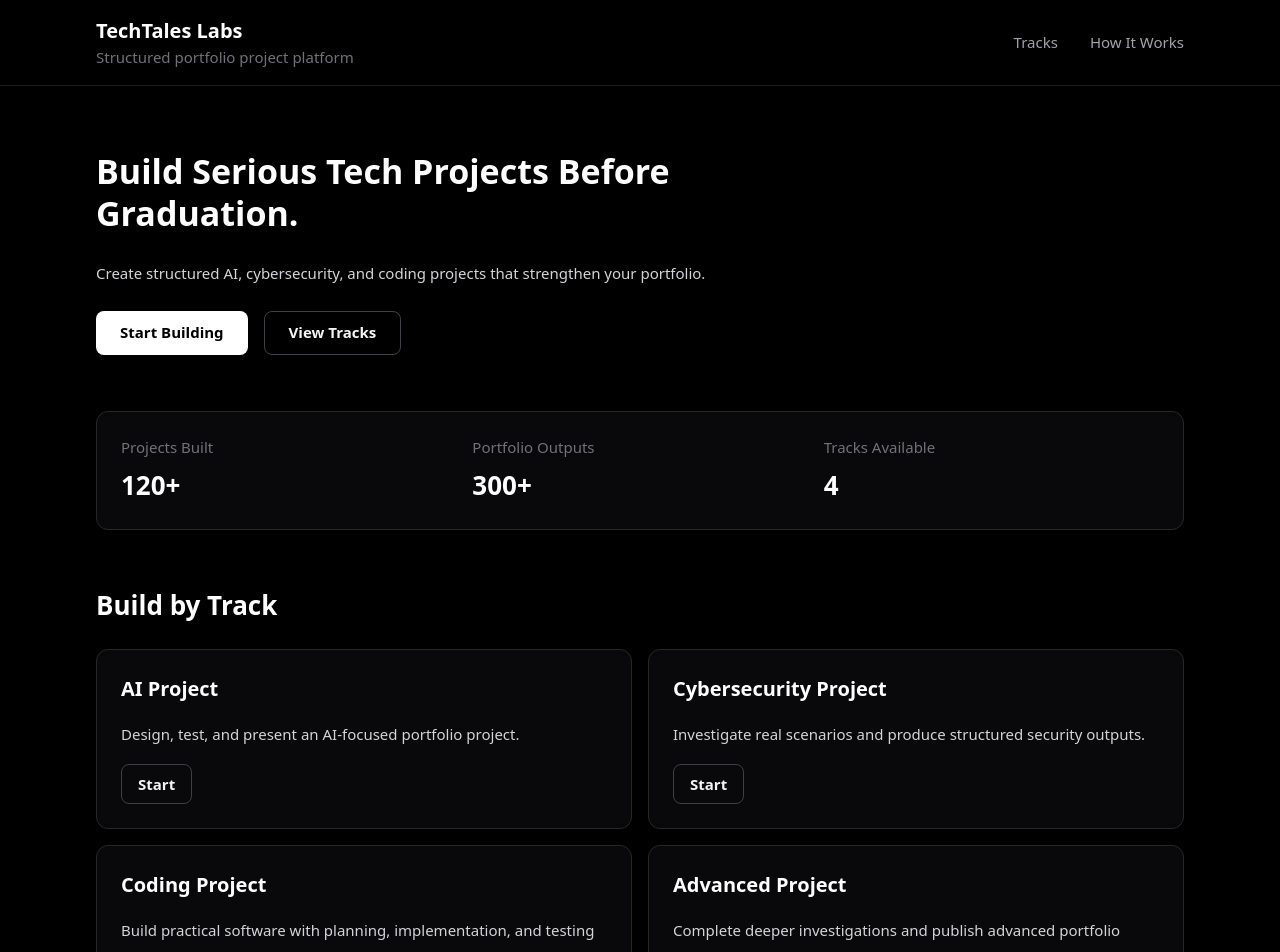
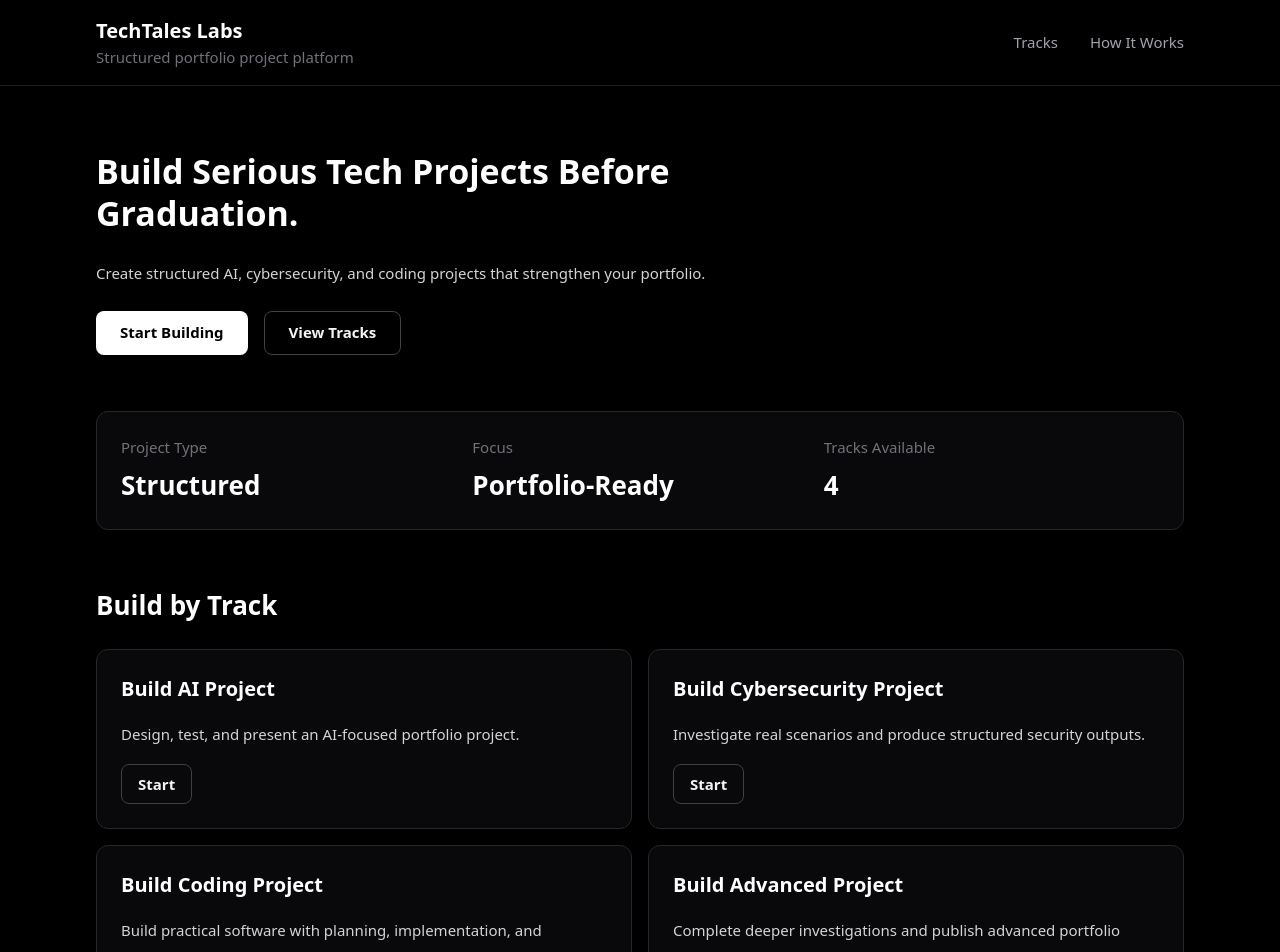
Before and after one commit to 29ms/TTLabzV1, a React (Vite) app: page / in a window 1280 px wide. Shown: the top 952 px of the page. Built offline with nearby package versions, Linux system fonts and the light colour scheme; no server answers.

Commit message:
Update Terminal.tsx

```diff
--- a/components/Terminal.tsx
+++ b/components/Terminal.tsx
@@ -1,22 +1,48 @@
-import React from 'react';
-import { LabTrack } from '../types';
+import React from "react";
+
+type LabTrack = "ETHICS" | "DEFENDER" | "EXECUTE" | "INTEL";
 
 interface TerminalProps {
   onComplete: () => void;
 }
 
 const tracks: { title: string; track: LabTrack; description: string }[] = [
-  { title: 'Build AI Project', track: 'ETHICS', description: 'Design, test, and present an AI-focused portfolio project.' },
-  { title: 'Build Cybersecurity Project', track: 'DEFENDER', description: 'Investigate real scenarios and produce structured security outputs.' },
-  { title: 'Build Coding Project', track: 'EXECUTIVE', description: 'Build practical software with planning, implementation, and testing evidence.' },
-  { title: 'Build Advanced Project', track: 'INTEL', description: 'Complete deeper investigations and publish advanced portfolio artifacts.' },
+  {
+    title: "Build AI Project",
+    track: "ETHICS",
+    description:
+      "Design, test, and present an AI-focused portfolio project.",
+  },
+  {
+    title: "Build Cybersecurity Project",
+    track: "DEFENDER",
+    description:
+      "Investigate real scenarios and produce structured security outputs.",
+  },
+  {
+    title: "Build Coding Project",
+    track: "EXECUTE",
+    description:
+      "Build practical software with planning, implementation, and reflection.",
+  },
+  {
+    title: "Build Advanced Project",
+    track: "INTEL",
+    description:
+      "Complete deeper investigations and publish advanced portfolio work.",
+  },
 ];
 
-const steps = ['Choose Track', 'Complete Structured Lab', 'Generate Portfolio Output', 'Add to Portfolio'];
+const steps = [
+  "Choose Track",
+  "Complete Structured Lab",
+  "Generate Portfolio Output",
+  "Add to Portfolio",
+];
 
 const Terminal: React.FC<TerminalProps> = ({ onComplete }) => {
   const handleStart = (track: LabTrack) => {
-    localStorage.setItem('preferredTrack', track);
+    localStorage.setItem("preferredTrack", track);
     onComplete();
   };
 
@@ -26,11 +52,24 @@ const Terminal: React.FC<TerminalProps> = ({ onComplete }) => {
         <div className="mx-auto flex max-w-6xl items-center justify-between px-6 py-4 md:px-8">
           <div>
             <p className="text-[20px] font-semibold text-white">TechTales Labs</p>
-            <p className="text-[15px] text-zinc-500">Structured portfolio project platform</p>
+            <p className="text-[15px] text-zinc-500">
+              Structured portfolio project platform
+            </p>
           </div>
+
           <nav className="hidden md:flex items-center gap-8 text-[15px] text-zinc-400">
-            <a href="#tracks" className="hover:text-white transition-colors duration-200 ease-out">Tracks</a>
-            <a href="#how-it-works" className="hover:text-white transition-colors duration-200 ease-out">How It Works</a>
+            <a
+              href="#tracks"
+              className="hover:text-white transition-colors duration-200 ease-out"
+            >
+              Tracks
+            </a>
+            <a
+              href="#how-it-works"
+              className="hover:text-white transition-colors duration-200 ease-out"
+            >
+              How It Works
+            </a>
           </nav>
         </div>
       </header>
@@ -40,9 +79,12 @@ const Terminal: React.FC<TerminalProps> = ({ onComplete }) => {
           <h1 className="text-[34px] font-semibold leading-tight text-white max-w-2xl">
             Build Serious Tech Projects Before Graduation.
           </h1>
+
           <p className="text-[15px] leading-7 text-zinc-300 max-w-3xl">
-            Create structured AI, cybersecurity, and coding projects that strengthen your portfolio.
+            Create structured AI, cybersecurity, and coding projects that
+            strengthen your portfolio.
           </p>
+
           <div className="flex flex-wrap gap-4">
             <button
               onClick={() => onComplete()}
@@ -50,6 +92,7 @@ const Terminal: React.FC<TerminalProps> = ({ onComplete }) => {
             >
               Start Building
             </button>
+
             <a
               href="#tracks"
               className="h-11 inline-flex items-center rounded-lg px-6 text-[15px] font-semibold border border-zinc-700 text-zinc-100 hover:border-zinc-500 transition-colors duration-200 ease-out"
@@ -62,12 +105,16 @@ const Terminal: React.FC<TerminalProps> = ({ onComplete }) => {
         <section className="rounded-xl border border-zinc-800 bg-zinc-950 p-6">
           <div className="grid gap-4 md:grid-cols-3">
             <div>
-              <p className="text-[15px] text-zinc-500">Projects Built</p>
-              <p className="mt-2 text-[26px] font-semibold text-white">120+</p>
+              <p className="text-[15px] text-zinc-500">Project Type</p>
+              <p className="mt-2 text-[26px] font-semibold text-white">
+                Structured
+              </p>
             </div>
             <div>
-              <p className="text-[15px] text-zinc-500">Portfolio Outputs</p>
-              <p className="mt-2 text-[26px] font-semibold text-white">300+</p>
+              <p className="text-[15px] text-zinc-500">Focus</p>
+              <p className="mt-2 text-[26px] font-semibold text-white">
+                Portfolio-Ready
+              </p>
             </div>
             <div>
               <p className="text-[15px] text-zinc-500">Tracks Available</p>
@@ -77,12 +124,24 @@ const Terminal: React.FC<TerminalProps> = ({ onComplete }) => {
         </section>
 
         <section id="tracks" className="space-y-6">
-          <h2 className="text-[26px] font-semibold text-white">Build by Track</h2>
+          <h2 className="text-[26px] font-semibold text-white">
+            Build by Track
+          </h2>
+
           <div className="grid gap-4 md:grid-cols-2">
             {tracks.map((track) => (
-              <article key={track.track} className="rounded-xl border border-zinc-800 bg-zinc-950 p-6 space-y-4">
-                <h3 className="text-[20px] font-semibold text-white">{track.title.replace('Build ', '')}</h3>
-                <p className="text-[15px] leading-7 text-zinc-300">{track.description}</p>
+              <article
+                key={track.track}
+                className="rounded-xl border border-zinc-800 bg-zinc-950 p-6 space-y-4"
+              >
+                <h3 className="text-[20px] font-semibold text-white">
+                  {track.title}
+                </h3>
+
+                <p className="text-[15px] leading-7 text-zinc-300">
+                  {track.description}
+                </p>
+
                 <button
                   onClick={() => handleStart(track.track)}
                   className="h-10 rounded-lg px-4 text-[15px] font-semibold border border-zinc-700 text-zinc-100 hover:border-zinc-500 transition-colors duration-200 ease-out"
@@ -96,12 +155,18 @@ const Terminal: React.FC<TerminalProps> = ({ onComplete }) => {
 
         <section id="how-it-works" className="space-y-6">
           <h2 className="text-[26px] font-semibold text-white">How It Works</h2>
+
           <div className="rounded-xl border border-zinc-800 bg-zinc-950 p-6 md:p-8">
             <ol className="grid gap-4 md:grid-cols-4">
               {steps.map((step, i) => (
-                <li key={step} className="rounded-lg border border-zinc-800 bg-black px-4 py-4">
+                <li
+                  key={step}
+                  className="rounded-lg border border-zinc-800 bg-black px-4 py-4"
+                >
                   <p className="text-[15px] text-zinc-500">Step {i + 1}</p>
-                  <p className="mt-2 text-[20px] font-semibold text-white">{step}</p>
+                  <p className="mt-2 text-[20px] font-semibold text-white">
+                    {step}
+                  </p>
                 </li>
               ))}
             </ol>
@@ -112,17 +177,39 @@ const Terminal: React.FC<TerminalProps> = ({ onComplete }) => {
       <footer className="border-t border-zinc-800/80">
         <div className="mx-auto max-w-6xl px-6 py-6 md:px-8 flex flex-wrap items-center justify-between gap-4 text-[15px] text-zinc-400">
           <p>© 2026 TechTales Labs</p>
+
           <div className="flex items-center gap-3">
-            <a href="/privacy.html" target="_blank" rel="noreferrer" className="hover:text-white">Privacy Policy</a>
+            <a
+              href="/privacy.html"
+              target="_blank"
+              rel="noreferrer"
+              className="hover:text-white"
+            >
+              Privacy Policy
+            </a>
             <span>•</span>
-            <a href="/terms.html" target="_blank" rel="noreferrer" className="hover:text-white">Terms of Service</a>
+            <a
+              href="/terms.html"
+              target="_blank"
+              rel="noreferrer"
+              className="hover:text-white"
+            >
+              Terms of Service
+            </a>
             <span>•</span>
-            <a href="https://medium.com/@realtechtales" target="_blank" rel="noreferrer" className="hover:text-white">Medium</a>
+            <a
+              href="https://medium.com/@realtechtales"
+              target="_blank"
+              rel="noreferrer"
+              className="hover:text-white"
+            >
+              Medium
+            </a>
           </div>
         </div>
       </footer>
     </div>
   );
-}
+};
 
 export default Terminal;
```
